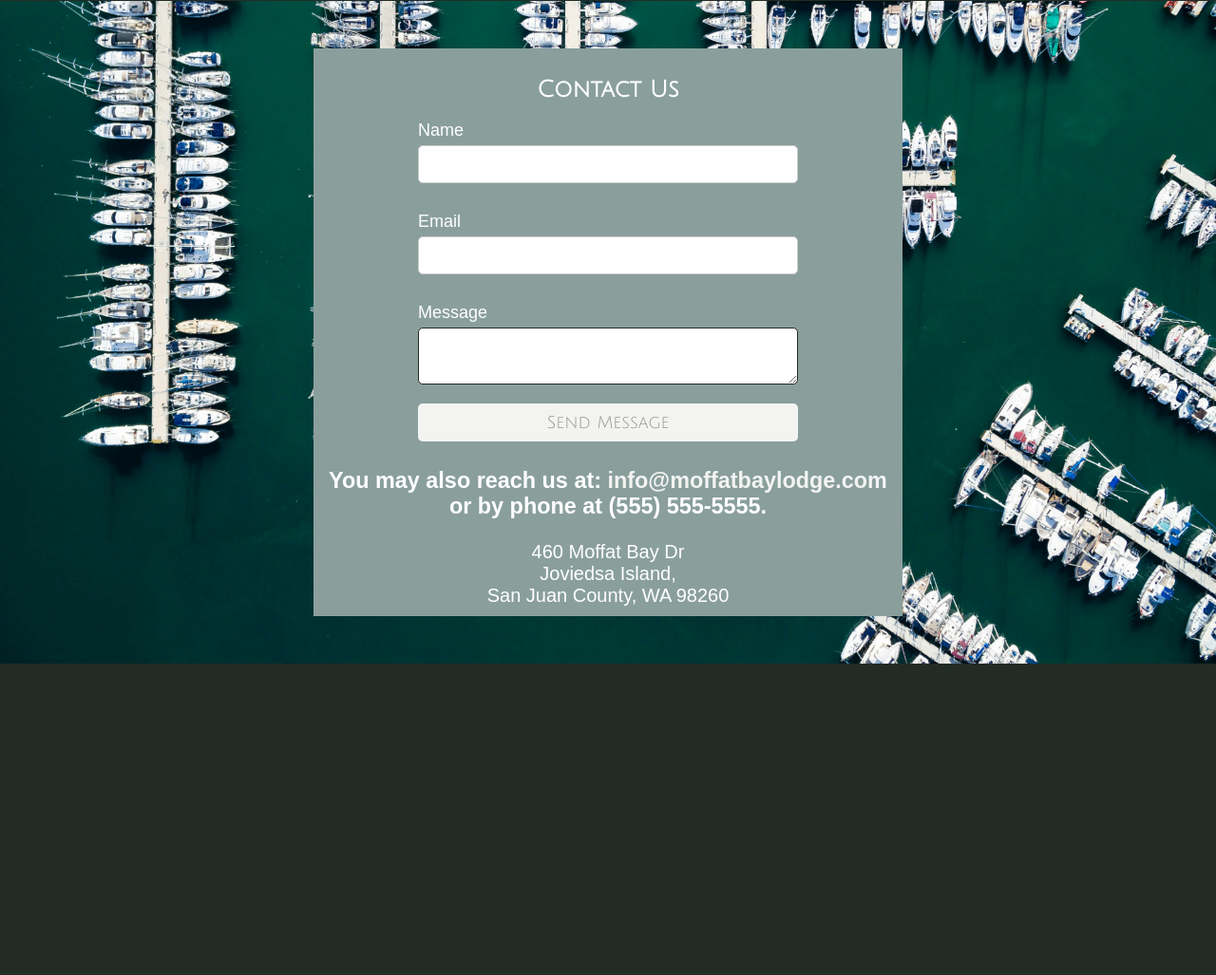
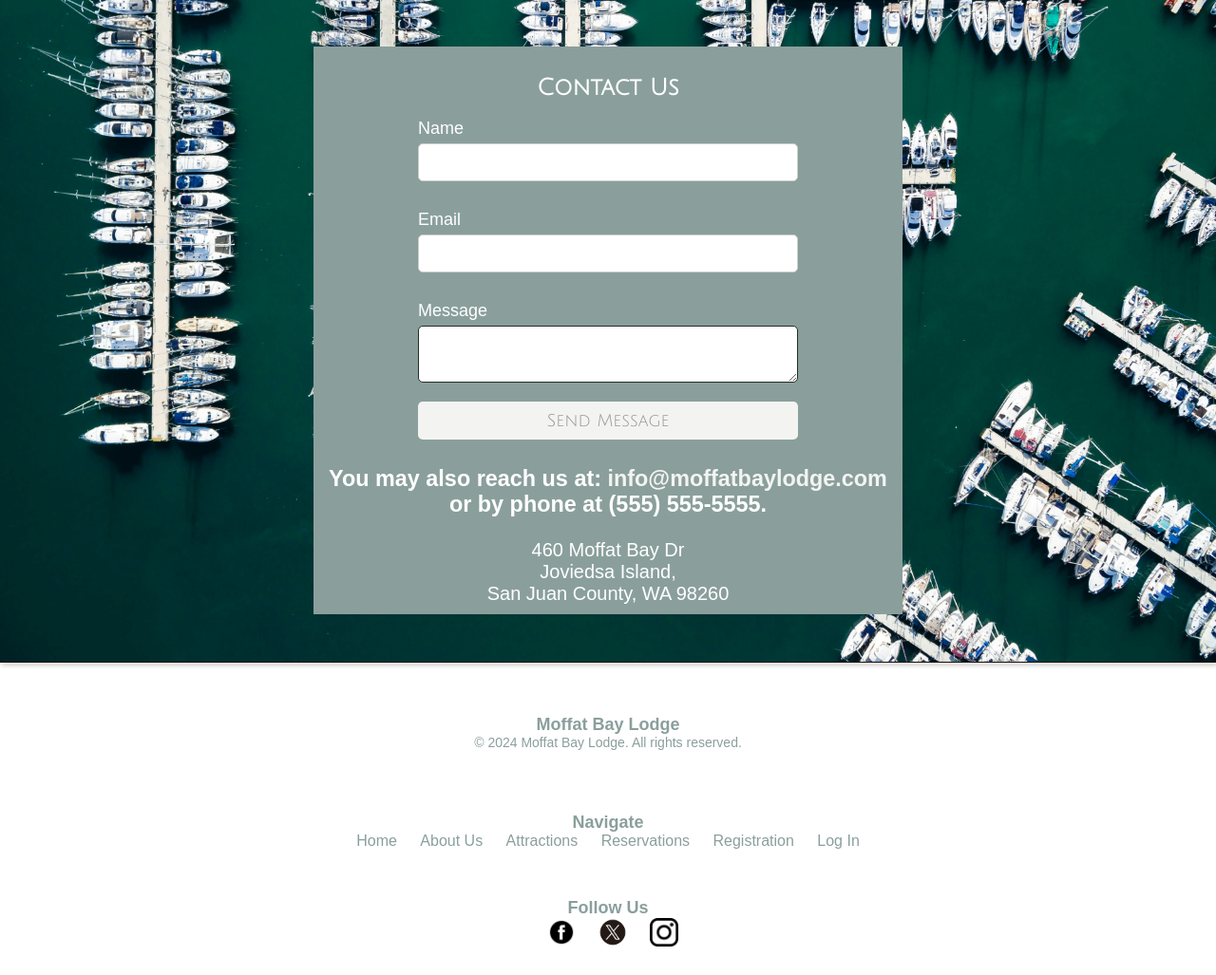
Before and after one commit to samiahFord/Moffat-Bay, a PHP site: page /about.php in a window 1280 px wide. Shown: the part 4053-5080 px from the top of the page at 95% size. Before the commit the page ends 4752 px from the top, so only its background shows below. Run offline with PHP 8.4, Linux system fonts and the light colour scheme.

Commit message:
pushing changes to attractions and footer

```diff
--- a/about.php
+++ b/about.php
@@ -104,5 +104,6 @@
             </div>
     </div>
 
-
+    <!-- Footer -->
+    <?php readfile("shared/footer.php"); ?>
 </body>
--- a/attractions.php
+++ b/attractions.php
@@ -26,7 +26,7 @@
         </div>
 
         <div class="attractionsH">
-            <h1>Attractions</h1>
+            <h1>ATTRACTIONS</h1>
         </div>
 
         <div class="attractionsp">
@@ -105,4 +105,8 @@
                 </div>
             </div>
         </div>
+
+    <!-- Footer -->
+    <?php readfile("shared/footer.php"); ?>
     </body>
+</html>
--- a/shared/aboutUs.css
+++ b/shared/aboutUs.css
@@ -6,8 +6,8 @@
 }
 
 body {
-    background-color: #232c26;
-    color: white;
+    background-color: #fff;
+    color: #232c26;
     font-family: 'Lucida Sans', 'Lucida Sans Regular', 'Lucida Grande', 'Lucida Sans Unicode', Geneva, Verdana, sans-serif;
     padding: 0;
     margin: 0;
@@ -19,6 +19,7 @@ body {
   text-align: center;
  }
 .our-story h1 {
+  color: gray;
   margin-top: 30px;
   font-size: 40px;
   font-family: "Julius Sans One", sans-serif;
@@ -131,6 +132,10 @@ body {
   margin-bottom: 50px;
   height: auto;
   max-width: 100%;
+}
+
+#location h2 {
+  font-family: "Julius Sans One", "Helvetica", sans-serif;
 }
 
 iframe {
--- /dev/null
+++ b/shared/footer.php
@@ -0,0 +1,110 @@
+<!DOCTYPE html>
+<html lang="en">
+<head>
+  <meta charset="UTF-8">
+  <meta name="viewport" content="width=device-width, initial-scale=1.0">
+  <title>Moffat Bay Lodge</title>
+  <style>
+    hr {
+    border:none;
+    height: 20px;
+ 	width: 100%;
+	height: 50px;
+	margin-top: 20px;
+	border-bottom: 1px solid #1f1209;
+	box-shadow: 0 20px 20px -20px #333;
+    margin: 0px auto 10px;
+    }
+
+    footer {
+    background-color: #fff;
+    color: #8a9f9c;
+    padding: 10px;
+    text-align: center;
+    }
+
+    footer h4 {
+        font-size: 18px;
+        margin-top: 15px;
+    }
+
+    footer p {
+        font-size: 14px;
+        margin-bottom: 15px;
+    }
+
+    footer ul {
+        list-style: none;
+        margin: 0;
+        padding: 0;
+    }
+
+    footer ul li {
+        display: inline-block;
+        margin: 0 10px;
+    }
+
+    footer ul li a {
+        color: #8a9f9c;
+        text-decoration: none;
+    }
+
+    footer ul li a:hover {
+        color: #ccc;
+    }
+
+    .social-icons li {
+        display: inline-block;
+        margin-right: 10px;
+    }
+
+    .social-icons li:last-child {
+        margin-right: 0;
+    }
+
+    .social-icons img {
+        height: 30px;
+        width: 30px;
+        vertical-align: middle;
+    }
+
+  </style>
+</head>
+<body>
+
+<hr style="box-shadow: 2px 2px 4px #545551;">
+        <footer>
+        <div class="container">
+            <div class="row">
+            <div class="col-md-4">
+                <h4>Moffat Bay Lodge</h4>
+                <p>&copy; <?php echo date("Y"); ?>  2024 Moffat Bay Lodge. All rights reserved. </p>
+            </div>
+            <br/><br/>
+            <div class="col-md-4">
+                <h4>Navigate</h4>
+                <ul>
+                <li><a href="/Moffat-Bay/index.php">Home</a></li>
+                <li><a href="/Moffat-Bay/about.php">About Us</a></li>
+                <li><a href="/Moffat-Bay/attractions.php">Attractions</a></li>
+                <li><a href="/Moffat-Bay/room_reservation.php">Reservations</a></li>
+                <li><a href="/Moffat-Bay/Registration.php">Registration</a></li>
+                <li><a href="/Moffat-Bay/login.php">Log In</a></li>
+
+                </ul>
+            </div>
+            <br/><br/>
+            <div class="col-md-4">
+                <h4>Follow Us</h4>
+                <ul class="social-icons">
+                <li><a href="https://www.facebook.com/search/top?q=moffat-bay"><img src="/Moffat-Bay/shared/fb.png" alt="FBLogo"></a></li>
+                <li><a href="https://twitter.com/search?q=moffat%20bay&src=typed_query&f=top"><img src="/Moffat-Bay/shared/Twt.png" alt="TwitterXLogo"></i></a></li>
+                <li><a href="https://www.instagram.com/"><img src="/Moffat-Bay/shared/insta.png" alt="InstagramLogo"></a></li>
+                </ul>
+            </div>
+            </div>
+        </div>
+        </footer>
+
+</body>
+</html>
```
Also changed, not shown: shared/attractions.css (+6 -48 lines), shared/Twt.png (added), shared/fb.png (added), shared/insta.png (added), shared/styles.css (line endings or trailing spaces).
